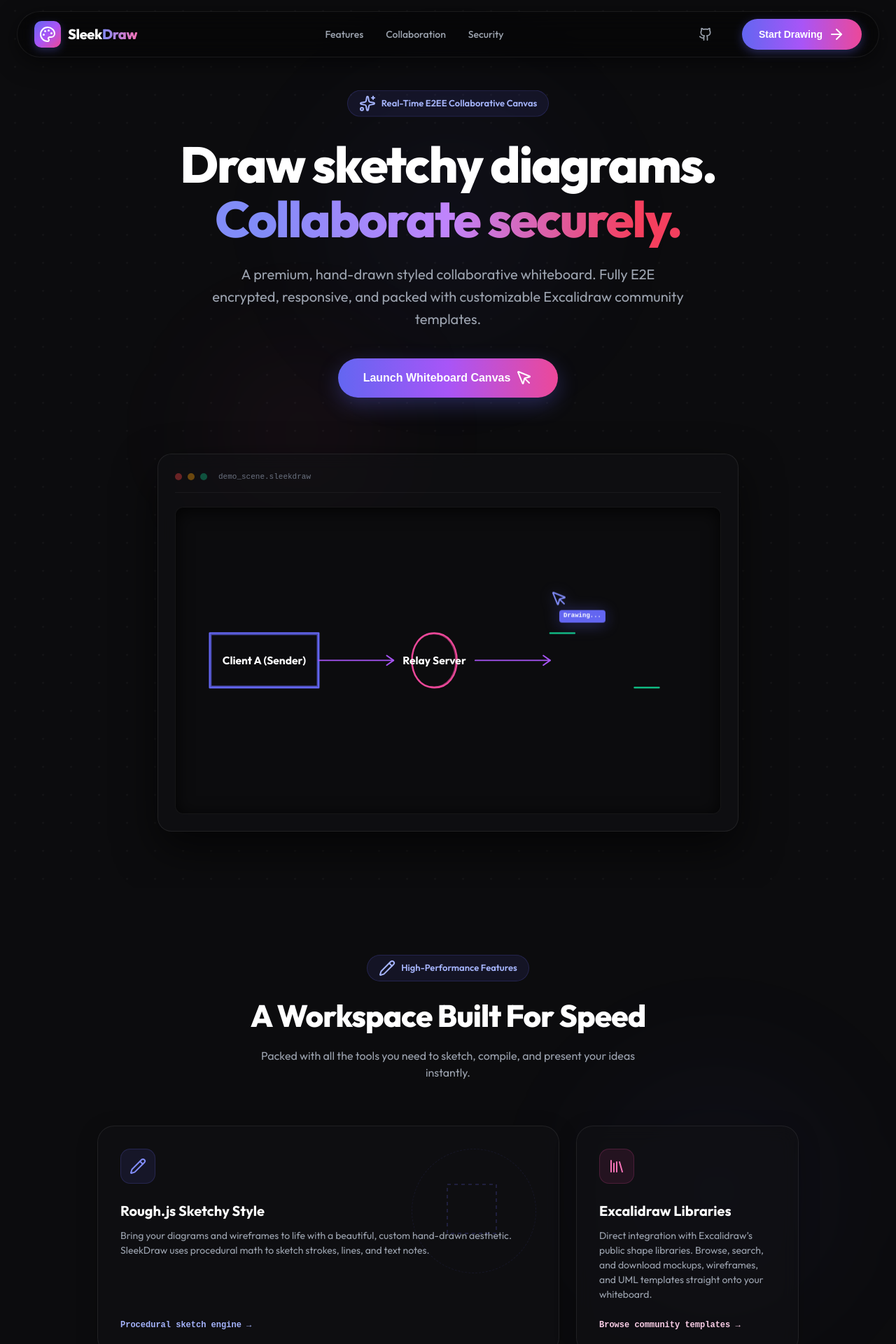
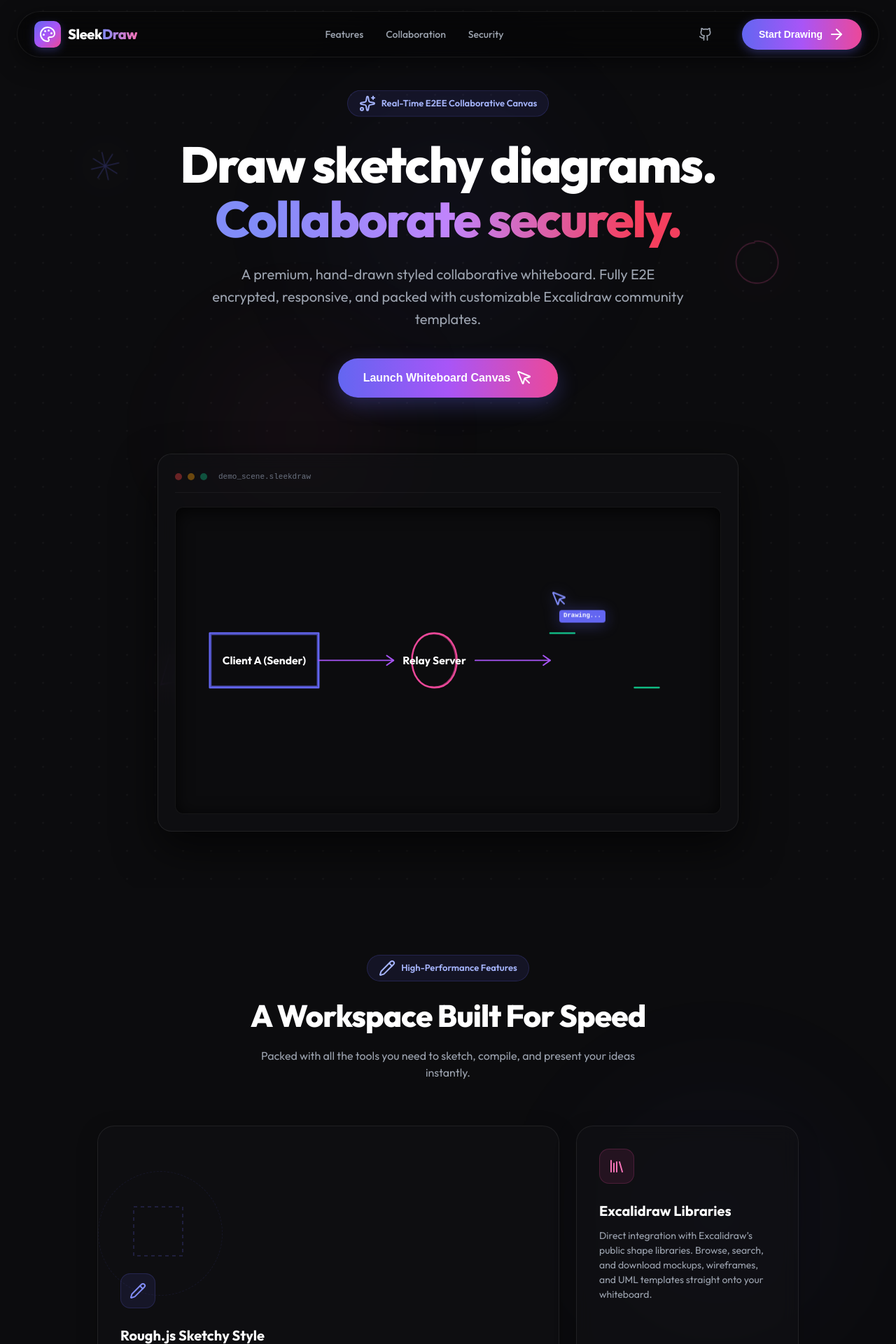
Before and after one commit to rohit-simbanic/sleekDraw, a React (Vite) app: page / in a window 1280 px wide. Shown: the top 1920 px of the page at 70% size. Built offline with nearby package versions, Linux system fonts and the light colour scheme; no server answers.

Commit message:
feat: enhance landing page with floating parallax SVG shapes and cursor-tracked bento card glow overlays

```diff
--- a/src/components/landing/BentoGrid.tsx
+++ b/src/components/landing/BentoGrid.tsx
@@ -1,9 +1,33 @@
-import { useRef } from 'react';
+import { useRef, useEffect } from 'react';
 import { gsap } from 'gsap';
+import { ScrollTrigger } from 'gsap/ScrollTrigger';
 import { Pencil, Library, Download, Move, Palette } from 'lucide-react';
+
+gsap.registerPlugin(ScrollTrigger);
 
 export default function BentoGrid() {
   const cardRefs = useRef<(HTMLDivElement | null)[]>([]);
+
+  useEffect(() => {
+    // Staggered reveal animation for Bento cards on scroll
+    gsap.fromTo(
+      cardRefs.current,
+      { opacity: 0, y: 50, scale: 0.96 },
+      {
+        opacity: 1,
+        y: 0,
+        scale: 1,
+        duration: 0.7,
+        stagger: 0.12,
+        ease: 'power2.out',
+        scrollTrigger: {
+          trigger: '.bento-grid',
+          start: 'top 85%',
+          toggleActions: 'play none none none',
+        },
+      }
+    );
+  }, []);
 
   const handleMouseMove = (e: React.MouseEvent<HTMLDivElement>, index: number) => {
     const card = cardRefs.current[index];
@@ -13,18 +37,21 @@
     const x = e.clientX - rect.left; // mouse x inside card
     const y = e.clientY - rect.top;  // mouse y inside card
 
+    // Set CSS custom properties for flashlight effect
+    card.style.setProperty('--mouse-x', `${x}px`);
+    card.style.setProperty('--mouse-y', `${y}px`);
+
     // Get offset from center (-0.5 to 0.5)
     const xc = (x / rect.width) - 0.5;
     const yc = (y / rect.height) - 0.5;
 
-    // Rotate card (max 8 degrees)
+    // Rotate card (max 7 degrees)
     gsap.to(card, {
-      rotateY: xc * 16,
-      rotateX: -yc * 16,
+      rotateY: xc * 14,
+      rotateX: -yc * 14,
       transformPerspective: 600,
       ease: 'power1.out',
       duration: 0.3,
-      shadow: '0 25px 50px -12px rgba(99, 102, 241, 0.25)',
     });
   };
 
@@ -38,7 +65,6 @@
       rotateX: 0,
       ease: 'power2.out',
       duration: 0.5,
-      shadow: '0 10px 15px -3px rgba(0, 0, 0, 0.1)',
     });
   };
 
@@ -71,6 +97,8 @@
             onMouseLeave={() => handleMouseLeave(0)}
             className="bento-card bento-card-2col"
           >
+            <div className="glow-overlay" />
+
             {/* Background elements */}
             <div className="bento-bg-graphic">
               <svg>
@@ -99,6 +127,8 @@
             onMouseLeave={() => handleMouseLeave(1)}
             className="bento-card"
           >
+            <div className="glow-overlay" />
+
             <div>
               <div className="bento-icon-box icon-box-pink">
                 <Library className="w-6 h-6" />
@@ -120,6 +150,8 @@
             onMouseLeave={() => handleMouseLeave(2)}
             className="bento-card"
           >
+            <div className="glow-overlay" />
+
             <div>
               <div className="bento-icon-box icon-box-emerald">
                 <Download className="w-6 h-6" />
@@ -141,6 +173,8 @@
             onMouseLeave={() => handleMouseLeave(3)}
             className="bento-card bento-card-2col"
           >
+            <div className="glow-overlay" />
+
             {/* Background pattern */}
             <div className="bento-bg-grid-pattern" />
 
@@ -165,6 +199,8 @@
             onMouseLeave={() => handleMouseLeave(4)}
             className="bento-card bento-card-3col"
           >
+            <div className="glow-overlay" />
+
             <div style={{ display: 'flex', flexDirection: 'column', gap: '8px' }}>
               <div>
                 <div className="bento-icon-box icon-box-amber">
--- a/src/components/landing/Hero.tsx
+++ b/src/components/landing/Hero.tsx
@@ -13,6 +13,45 @@
   const ctaBtnRef = useRef<HTMLButtonElement>(null);
   const canvasRef = useRef<SVGSVGElement>(null);
   const cursorRef = useRef<HTMLDivElement>(null);
+  const floatRefs = useRef<(HTMLDivElement | null)[]>([]);
+
+  useEffect(() => {
+    // Subtle random floating animation (independent of cursor)
+    floatRefs.current.forEach((el) => {
+      if (!el) return;
+      gsap.to(el, {
+        y: 'random(-20, 20)',
+        x: 'random(-20, 20)',
+        rotation: 'random(-15, 15)',
+        duration: 'random(5, 8)',
+        repeat: -1,
+        yoyo: true,
+        ease: 'sine.inOut',
+      });
+    });
+
+    // Mouse parallax movement (GPU accelerated transforms only)
+    const handleMouseMove = (e: MouseEvent) => {
+      const { clientX, clientY } = e;
+      const xPercent = (clientX / window.innerWidth) - 0.5;
+      const yPercent = (clientY / window.innerHeight) - 0.5;
+
+      floatRefs.current.forEach((el, index) => {
+        if (!el) return;
+        const depth = (index + 1) * 35; // parallax depth factor
+        gsap.to(el, {
+          x: xPercent * depth,
+          y: yPercent * depth,
+          duration: 1.2,
+          ease: 'power2.out',
+          overwrite: 'auto',
+        });
+      });
+    };
+
+    window.addEventListener('mousemove', handleMouseMove);
+    return () => window.removeEventListener('mousemove', handleMouseMove);
+  }, []);
 
   // SVG paths selectors
   const box1Path1Ref = useRef<SVGPathElement>(null);
@@ -246,6 +285,32 @@
       {/* Background Decorative Grid */}
       <div className="landing-grid-bg" />
 
+      {/* Floating Parallax Shapes */}
+      <div
+        ref={(el) => { floatRefs.current[0] = el; }}
+        className="floating-shape-container floating-shape-1"
+      >
+        <svg width="60" height="60" viewBox="0 0 60 60" fill="none" stroke="currentColor" strokeWidth="1.5">
+          <path d="M 30,10 L 30,50 M 10,30 L 50,30 M 16,16 L 44,44 M 16,44 L 44,16" strokeLinecap="round" />
+        </svg>
+      </div>
+      <div
+        ref={(el) => { floatRefs.current[1] = el; }}
+        className="floating-shape-container floating-shape-2"
+      >
+        <svg width="80" height="80" viewBox="0 0 80 80" fill="none" stroke="currentColor" strokeWidth="1.5">
+          <path d="M 40,10 C 60,10 70,25 70,40 C 70,58 55,70 40,70 C 22,70 10,55 10,40 C 10,22 25,10 40,12" strokeLinecap="round" />
+        </svg>
+      </div>
+      <div
+        ref={(el) => { floatRefs.current[2] = el; }}
+        className="floating-shape-container floating-shape-3"
+      >
+        <svg width="70" height="70" viewBox="0 0 70 70" fill="none" stroke="currentColor" strokeWidth="1.5">
+          <path d="M 15,55 L 35,15 L 55,55 Z M 16,54 L 54,54" strokeLinecap="round" />
+        </svg>
+      </div>
+
       {/* Glow Effects */}
       <div className="glow-backdrop-1" />
       <div className="glow-backdrop-2" />
--- a/src/landing.css
+++ b/src/landing.css
@@ -1273,3 +1273,70 @@
     font-size: 16px;
   }
 }
+
+/* --- Innovative Flashlight Glow Overlay for Bento Cards --- */
+.bento-card .glow-overlay {
+  position: absolute;
+  inset: -1px;
+  border-radius: 24px;
+  background: radial-gradient(
+    300px circle at var(--mouse-x, 0px) var(--mouse-y, 0px),
+    rgba(99, 102, 241, 0.15),
+    transparent 80%
+  );
+  z-index: 0;
+  pointer-events: none;
+  opacity: 0;
+  transition: opacity 0.3s ease;
+  will-change: background;
+}
+
+.bento-card:hover .glow-overlay {
+  opacity: 1;
+}
+
+/* Ensure children card content sits above glow-overlay */
+.bento-card > * {
+  position: relative;
+  z-index: 2;
+}
+
+.bento-card .bento-bg-grid-pattern,
+.bento-card .bento-bg-graphic {
+  z-index: 1;
+}
+
+/* --- Floating Parallax Background Shapes (Hero) --- */
+.floating-shape-container {
+  position: absolute;
+  pointer-events: none;
+  z-index: 1;
+  opacity: 0.25;
+  will-change: transform;
+}
+
+.floating-shape-1 {
+  top: 15%;
+  left: 10%;
+  color: var(--indigo);
+  filter: drop-shadow(0 0 20px rgba(99, 102, 241, 0.2));
+}
+
+.floating-shape-2 {
+  top: 25%;
+  right: 12%;
+  color: var(--pink);
+  filter: drop-shadow(0 0 20px rgba(236, 72, 153, 0.2));
+}
+
+.floating-shape-3 {
+  bottom: 20%;
+  left: 15%;
+  color: var(--purple);
+  filter: drop-shadow(0 0 20px rgba(168, 85, 247, 0.2));
+}
+
+/* Performance Helper */
+.will-change-transform {
+  will-change: transform;
+}
```
